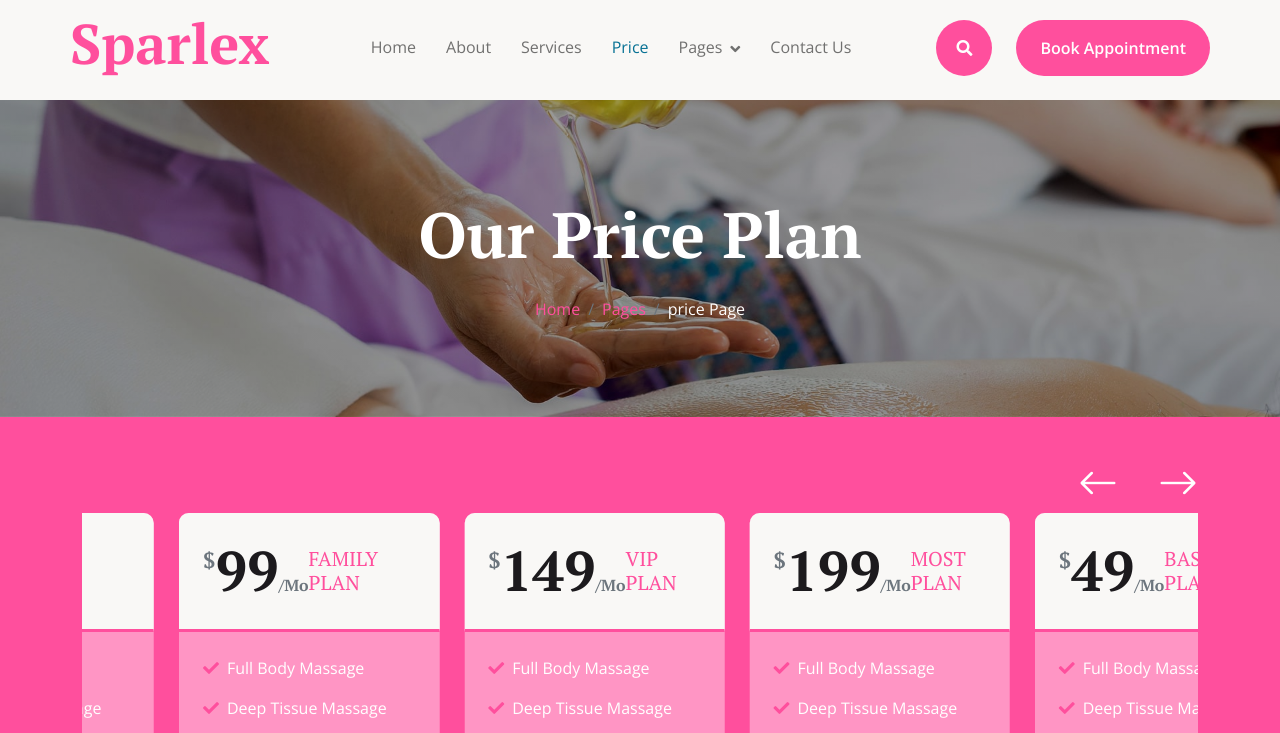
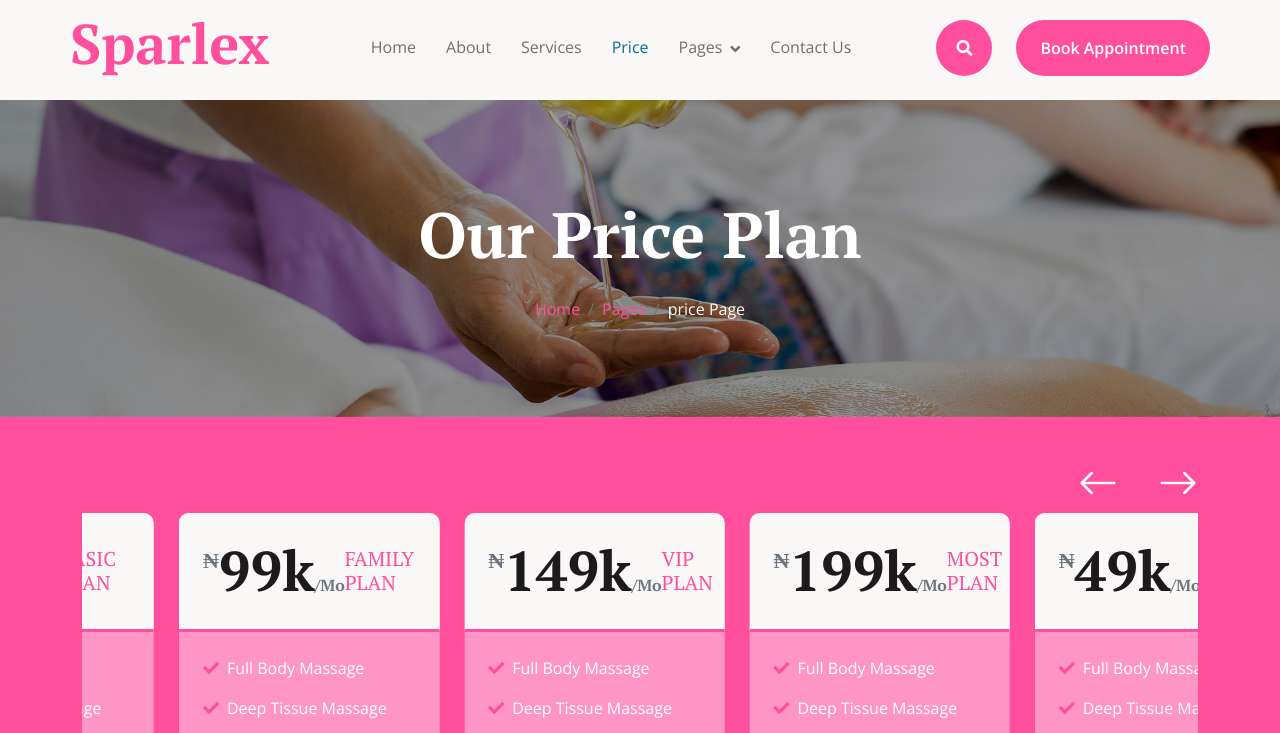
Before and after one commit to ufuomasamson/blueoceanspa, a plain HTML site: page price.html in a window 1280 px wide. Shown: the part 56-789 px from the top of the page. Drawn offline with nearby package versions, Linux system fonts and the light colour scheme.

Commit message:
Update price.html

```diff
--- a/price.html
+++ b/price.html
@@ -145,7 +145,7 @@
                         <div class="rounded pricing-content">
                             <div class="d-flex align-items-center justify-content-between bg-light rounded-top border-3 border-bottom border-primary p-4">
                                 <h1 class="display-4 mb-0">
-                                    <small class="align-top text-muted" style="font-size: 22px; line-height: 45px;">$</small>49<small class="text-muted" style="font-size: 16px; line-height: 40px;">/Mo</small>
+                                    <small class="align-top text-muted" style="font-size: 22px; line-height: 45px;">₦</small>49k<small class="text-muted" style="font-size: 16px; line-height: 40px;">/Mo</small>
                                 </h1>
                                 <h5 class="text-primary text-uppercase m-0">Basic Plan</h5>
                             </div>
@@ -163,7 +163,7 @@
                         <div class="pricing-content rounded">
                             <div class="d-flex align-items-center justify-content-between bg-light rounded-top border-3 border-bottom border-primary p-4">
                                 <h1 class="display-4 mb-0">
-                                    <small class="align-top text-muted" style="font-size: 22px; line-height: 45px;">$</small>99<small class="text-muted" style="font-size: 16px; line-height: 40px;">/Mo</small>
+                                    <small class="align-top text-muted" style="font-size: 22px; line-height: 45px;">₦</small>99k<small class="text-muted" style="font-size: 16px; line-height: 40px;">/Mo</small>
                                 </h1>
                                 <h5 class="text-primary text-uppercase m-0">Family Plan</h5>
                             </div>
@@ -181,7 +181,7 @@
                         <div class="pricing-content rounded">
                             <div class="d-flex align-items-center justify-content-between bg-light rounded-top border-3 border-bottom border-primary p-4">
                                 <h1 class="display-4 mb-0">
-                                    <small class="align-top text-muted" style="font-size: 22px; line-height: 45px;">$</small>149<small class="text-muted" style="font-size: 16px; line-height: 40px;">/Mo</small>
+                                    <small class="align-top text-muted" style="font-size: 22px; line-height: 45px;">₦</small>149k<small class="text-muted" style="font-size: 16px; line-height: 40px;">/Mo</small>
                                 </h1>
                                 <h5 class="text-primary text-uppercase m-0">VIP Plan</h5>
                             </div>
@@ -199,7 +199,7 @@
                         <div class="pricing-content rounded">
                             <div class="d-flex align-items-center justify-content-between bg-light rounded-top border-3 border-bottom border-primary p-4">
                                 <h1 class="display-4 mb-0">
-                                    <small class="align-top text-muted" style="font-size: 22px; line-height: 45px;">$</small>199<small class="text-muted" style="font-size: 16px; line-height: 40px;">/Mo</small>
+                                    <small class="align-top text-muted" style="font-size: 22px; line-height: 45px;">₦</small>199k<small class="text-muted" style="font-size: 16px; line-height: 40px;">/Mo</small>
                                 </h1>
                                 <h5 class="text-primary text-uppercase m-0">Most Plan</h5>
                             </div>
@@ -217,6 +217,7 @@
             </div>
         </div>
         <!-- Pricing End -->
+
 
 
 
```
